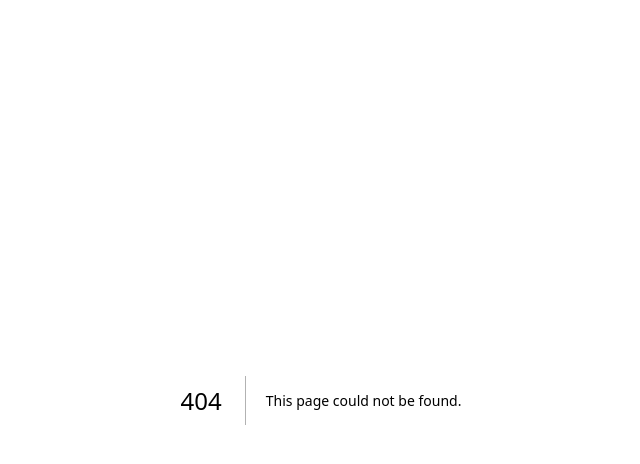
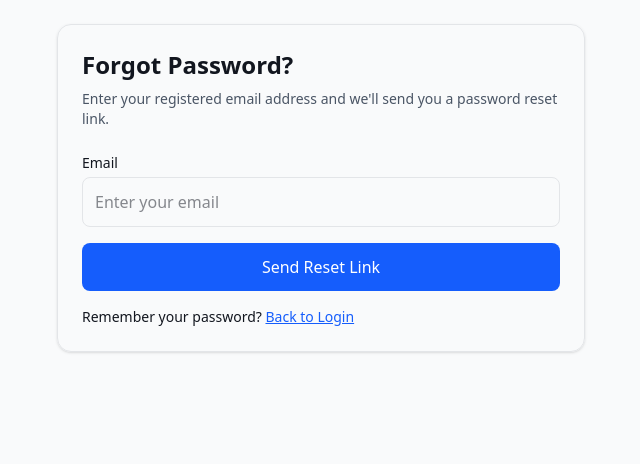
Before and after one commit to arunimanithin/subscription-management-system, a Next.js app: page /auth/forgot-password in a window 1280 px wide. Before the commit this address had no page. Shown: the top 464 px of the page, without its empty margins (319-959 px from the left). Built offline with nearby package versions, Linux system fonts and the light colour scheme.

Commit message:
feat: implement forgot password page

```diff
--- /dev/null
+++ b/src/app/auth/forgot-password/page.tsx
@@ -0,0 +1,103 @@
+
+"use client";
+
+import { useState, type FormEvent } from "react";
+import Link from "next/link";
+import { createClient } from "@/lib/supabase/client";
+
+export default function ForgotPasswordPage() {
+  const [email, setEmail] = useState("");
+  const [loading, setLoading] = useState(false);
+  const [message, setMessage] = useState("");
+  const [error, setError] = useState("");
+
+  async function handleReset(event: FormEvent<HTMLFormElement>) {
+    event.preventDefault();
+    setMessage("");
+    setError("");
+    setLoading(true);
+
+    try {
+      const supabase = createClient();
+
+      const { error: resetError } =
+        await supabase.auth.resetPasswordForEmail(email.trim(), {
+          redirectTo: `${window.location.origin}/auth/reset-password`,
+        });
+
+      if (resetError) {
+        setError(resetError.message);
+      } else {
+        setMessage(
+          "Password reset link sent! Please check your email inbox.",
+        );
+      }
+    } catch {
+      setError("Unable to send reset email. Please check your Supabase settings.");
+    } finally {
+      setLoading(false);
+    }
+  }
+
+  return (
+    <main className="mx-auto max-w-xl p-6">
+      <section className="rounded-xl border p-6 shadow-sm">
+        <h1 className="text-2xl font-bold">Forgot Password?</h1>
+
+        <p className="mt-2 text-sm text-gray-600">
+          Enter your registered email address and we'll send you a
+          password reset link.
+        </p>
+
+        <form onSubmit={handleReset} className="mt-6 space-y-4">
+          <div>
+            <label htmlFor="email" className="mb-1 block text-sm font-medium">
+              Email
+            </label>
+
+            <input
+              id="email"
+              type="email"
+              autoComplete="email"
+              required
+              value={email}
+              onChange={(event) => setEmail(event.target.value)}
+              placeholder="Enter your email"
+              className="w-full rounded-md border p-3"
+            />
+          </div>
+
+          {message && (
+            <p role="status" className="text-sm text-green-600">
+              {message}
+            </p>
+          )}
+
+          {error && (
+            <p role="alert" className="text-sm text-red-600">
+              {error}
+            </p>
+          )}
+
+          <button
+            type="submit"
+            disabled={loading}
+            className="w-full rounded-md bg-blue-600 p-3 font-medium text-white disabled:opacity-50"
+          >
+            {loading ? "Sending..." : "Send Reset Link"}
+          </button>
+        </form>
+
+        <p className="mt-4 text-sm">
+          Remember your password?{" "}
+          <Link
+            href="/auth/login"
+            className="font-medium text-blue-600 underline"
+          >
+            Back to Login
+          </Link>
+        </p>
+      </section>
+    </main>
+  );
+}
--- a/src/app/auth/login/page.tsx
+++ b/src/app/auth/login/page.tsx
@@ -87,6 +87,14 @@ export default function SignPage() {
                 {showPassword ? "Hide" : "Show"}
               </button>
             </div>
+            <div className="text-right">
+  <Link
+    href="/auth/forgot-password"
+    className="text-sm font-medium text-blue-600 underline"
+  >
+    Forgot password?
+  </Link>
+</div>
           </div>
 
           {error && (
```
